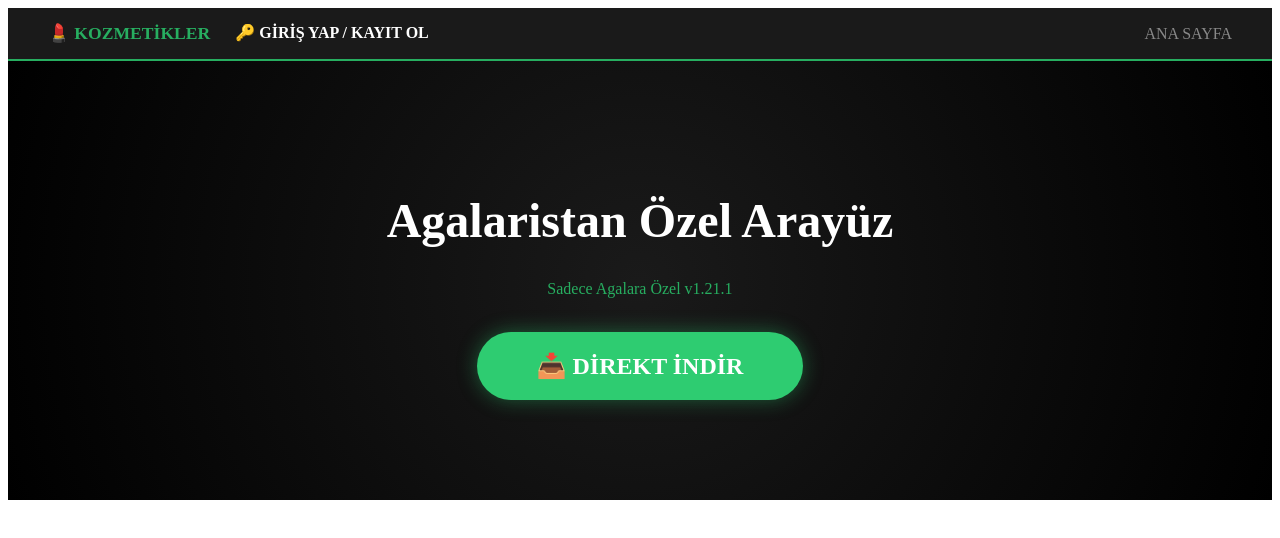
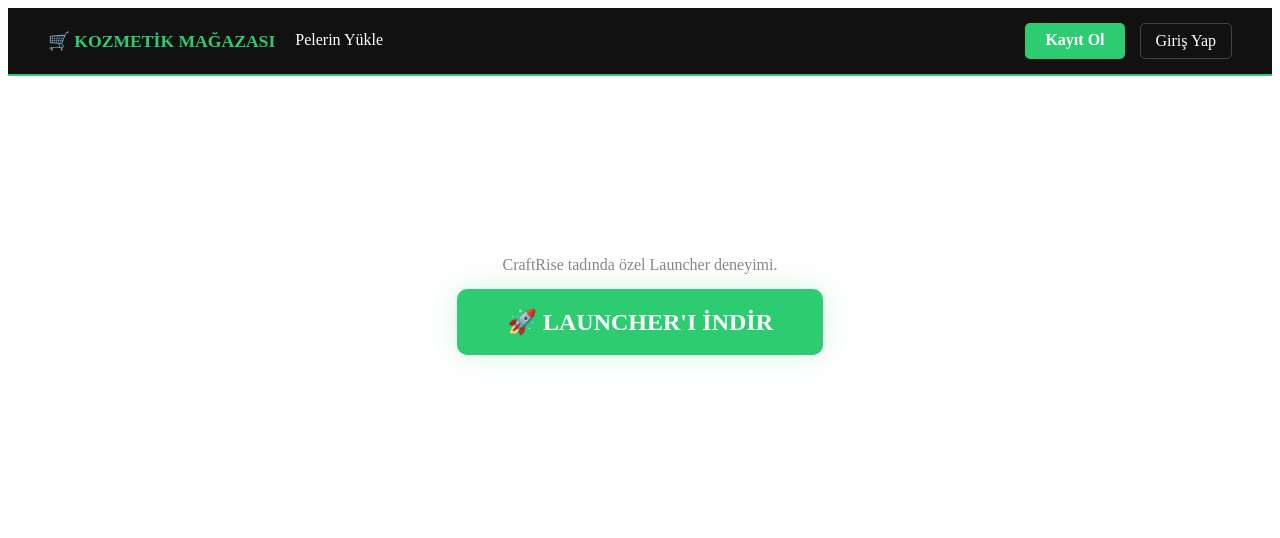
Before and after one commit to Ofiabi12345/Agalaristan-Launcher-web, a plain HTML site: page index.html in a window 1280 px wide. Drawn offline with Linux system fonts and the light colour scheme.

Commit message:
Update index.html

```diff
--- a/index.html
+++ b/index.html
@@ -1,18 +1,20 @@
-<nav style="display: flex; justify-content: space-between; align-items: center; padding: 15px 40px; background: #1a1a1a; border-bottom: 2px solid #27ae60;">
-    <div style="display: flex; gap: 25px;">
-        <a href="#kozmetikler" style="color: #27ae60; text-decoration: none; font-weight: bold; font-size: 1.1em;">💄 KOZMETİKLER</a>
-        <a href="#login" style="color: white; text-decoration: none; font-weight: bold;">🔑 GİRİŞ YAP / KAYIT OL</a>
+<nav style="display: flex; justify-content: space-between; align-items: center; padding: 15px 40px; background: #111; border-bottom: 2px solid #2ecc71;">
+    <div style="display: flex; gap: 20px;">
+        <a href="/magaza" style="color: #2ecc71; text-decoration: none; font-weight: bold; font-size: 1.1em;">🛒 KOZMETİK MAĞAZASI</a>
+        <a href="/pelerin" style="color: white; text-decoration: none;">Pelerin Yükle</a>
     </div>
-    <div>
-        <a href="/" style="color: #888; text-decoration: none;">ANA SAYFA</a>
+
+    <div style="display: flex; gap: 15px;">
+        <a href="/kayit" style="background: #2ecc71; color: white; padding: 8px 20px; border-radius: 5px; text-decoration: none; font-weight: bold;">Kayıt Ol</a>
+        <a href="/giris" style="color: white; text-decoration: none; border: 1px solid #444; padding: 8px 15px; border-radius: 5px;">Giriş Yap</a>
     </div>
 </nav>
 
-<div style="text-align: center; padding: 100px 20px; background: radial-gradient(circle, #1a1a1a 0%, #000 100%);">
-    <h1 style="color: white; font-size: 3em;">Agalaristan Özel Arayüz</h1>
-    <p style="color: #27ae60;">Sadece Agalara Özel v1.21.1</p>
+<div style="text-align: center; padding: 100px 20px;">
+    <h1 style="color: white;">Agalaristan Online</h1>
+    <p style="color: #888;">CraftRise tadında özel Launcher deneyimi.</p>
     <br>
-    <a href="Agalaristan_Setup.exe" download style="display: inline-block; background: #2ecc71; color: white; padding: 20px 60px; border-radius: 50px; text-decoration: none; font-weight: bold; font-size: 1.5em; box-shadow: 0 0 20px rgba(46, 204, 113, 0.4);">
-        📥 DİREKT İNDİR
+    <a href="Agalaristan_Pro_Setup.exe" download style="background: #2ecc71; color: white; padding: 20px 50px; border-radius: 10px; text-decoration: none; font-weight: bold; font-size: 1.5em; box-shadow: 0 0 30px rgba(46, 204, 113, 0.2);">
+        🚀 LAUNCHER'I İNDİR
     </a>
 </div>
```
